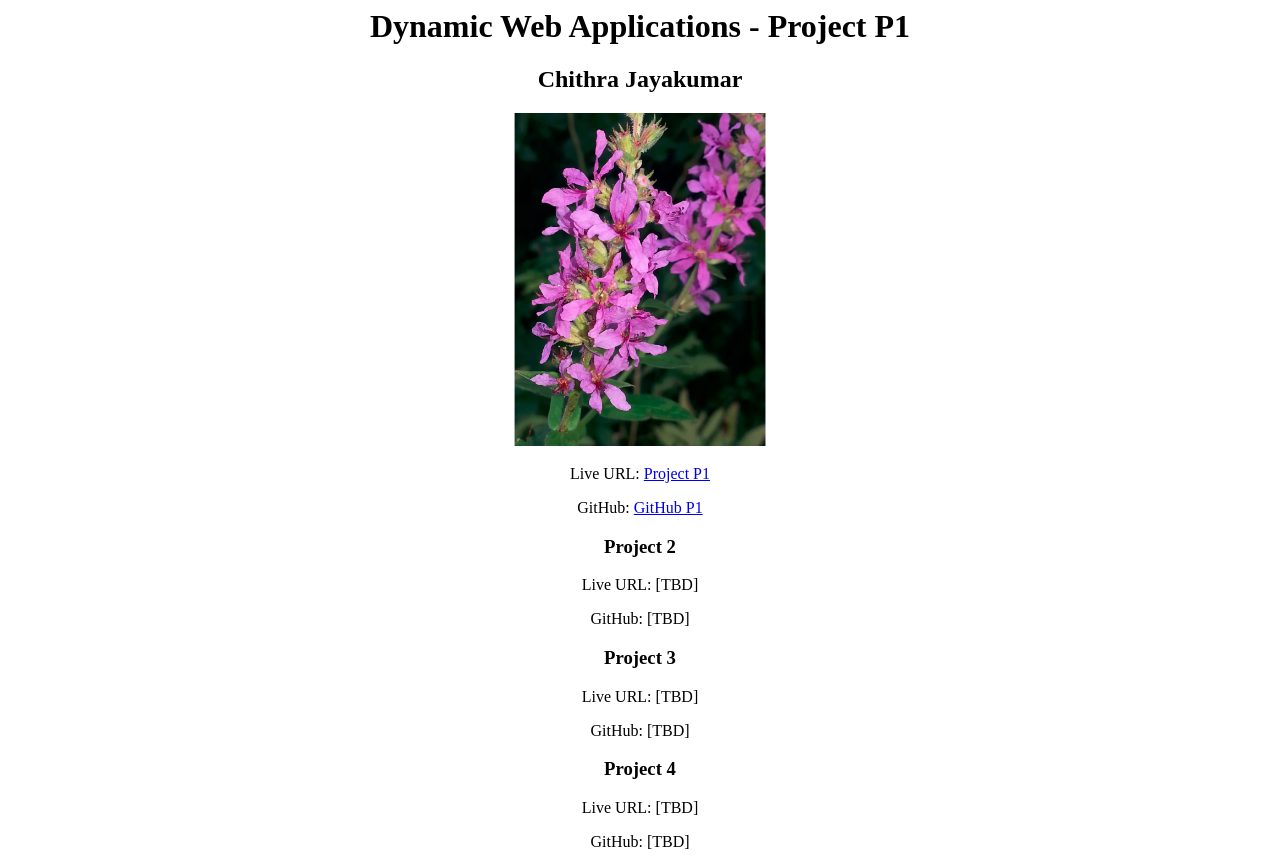
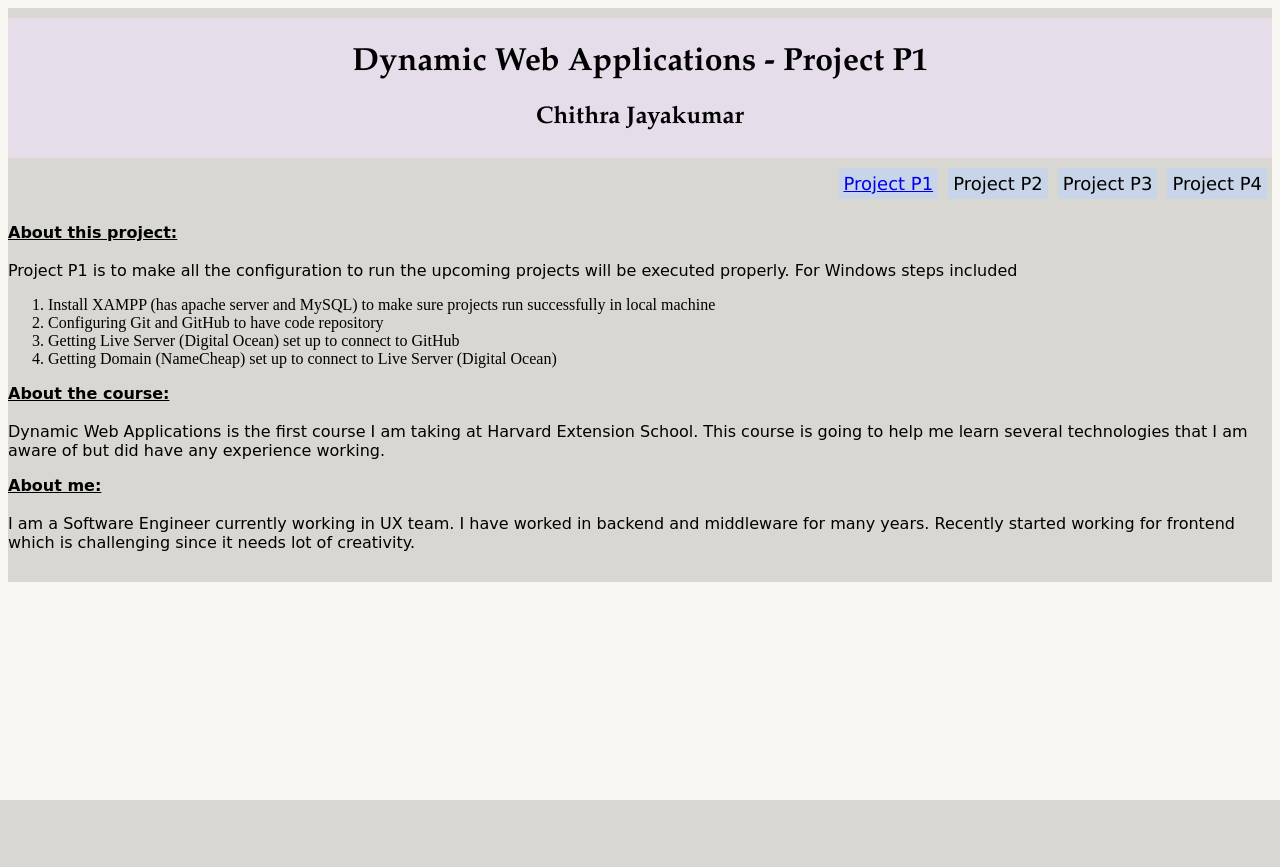
Before and after one commit to Chithra-J/P1, a PHP site: page / in a window 1280 px wide. After the commit the page ends 800 px from the top, so only its background shows below. Run offline with PHP 8.4, Linux system fonts and the light colour scheme.

Commit message:
Updated Look and Feel.

```diff
--- a/css/p1.css
+++ b/css/p1.css
@@ -1,15 +1,38 @@
-h1, h2, h3 {
+.layout {
+	margin: auto;
 	text-align: center;
-	font: Arial, Helvetica, sans-serif;
+	background: #D8D7D1;
+	padding: 10px 0px;
+}
+.course {
+	padding: 5px;
+	background: #E5DDEA;
+	margin: 0;
+	font-family:"Book Antiqua";
+}
+#projects {
+	padding: 5px 0px;
 }
 
-img {
-	margin: auto;
-	text-align: center;
-	width: 20%;
+#bg {
+	background-color: #F9F7F2
+}
+
+.project {
+	padding: 5px;
+	margin: 5px;
+	background: #C8D5E8;
+	float: right;
+	font-family: "Verdana";
+	font-size: large;
+}
+
+.intro {
+	margin: 20px 0px;
+	text-align: left;
 }
 
 p {
-	text-align: center;
-	font: Courier, Verdana;
+	font-family: "Comic Sans MS";
+	font-size: medium;
 }
--- a/index.php
+++ b/index.php
@@ -1,38 +1,69 @@
+<!DOCTYPE html>
 <html>
 	<head>
 		<title>Dynamic Web Applications - Project P1</title>
 		<link href='css/p1.css' rel='stylesheet'>
 	</head>
-	<body>
+	<body id="bg">
+		<div class="layout">
+			<div class="course">
 				<h1>Dynamic Web Applications - Project P1</h1>
 				<h2>Chithra Jayakumar</h2>
-		<h3><img src='images/flower.png' alt='Chithra Jayakumar'></h3>
+			</div>
+			<div id="projects">
+				<div class="project">
+					Project P4
+				</div>
+				<div class="project">
+					Project P3
+				</div>
+				<div class="project">
+					Project P2
+				</div>
+				<div class="project">
+					<a href="https://github.com/Chithra-J/P1" target="_blank">Project P1</a>
+				</div>
+			</div>
+			<div class="intro">
 				<p>
-			Live URL: <a href="http://p1.chanchika.me/" target="_blank">Project P1</a>
+					<br>
 				</p>
 				<p>
-			GitHub: <a href="https://github.com/Chithra-J/P1" target="_blank">GitHub P1</a>
+					<b><u>About this project:</u></b>
+					<br>
+					<br>
+					Project P1 is to make all the configuration to run the upcoming projects will be executed properly. For Windows steps included
+					<br>
 				</p>
-		<h3>Project 2</h3>
+				<ol>
+					<li>
+						Install XAMPP (has apache server and MySQL) to make sure projects run successfully in local machine
+					</li>
+					<li>
+						Configuring Git and GitHub to have code repository
+					</li>
+					<li>
+						Getting Live Server (Digital Ocean) set up to connect to GitHub
+					</li>
+					<li>
+						Getting Domain (NameCheap) set up to connect to Live Server (Digital Ocean)
+					</li>
+				</ol>
+
 				<p>
-			Live URL: [TBD]
+					<b><u>About the course:</u></b>
+					<br>
+					<br>
+					Dynamic Web Applications is the first course I am taking at Harvard Extension School. This course is going to help me learn several technologies that I am aware of but did have any experience working.
+					<br>
 				</p>
 				<p>
-			GitHub: [TBD]
+					<b><u>About me:</u></b>
+					<br>
+					<br>
+					I am a Software Engineer currently working in UX team. I have worked in backend and middleware for many years. Recently started working for frontend which is challenging since it needs lot of creativity.
 				</p>
-		<h3>Project 3</h3>
-		<p>
-			Live URL: [TBD]
-		</p>
-		<p>
-			GitHub: [TBD]
-		</p>
-		<h3>Project 4</h3>
-		<p>
-			Live URL: [TBD]
-		</p>
-		<p>
-			GitHub: [TBD]
-		</p>
+			</div>
+		</div>
 	</body>
 </html>
```
Lines whose indentation alone changed are shown as unchanged.
